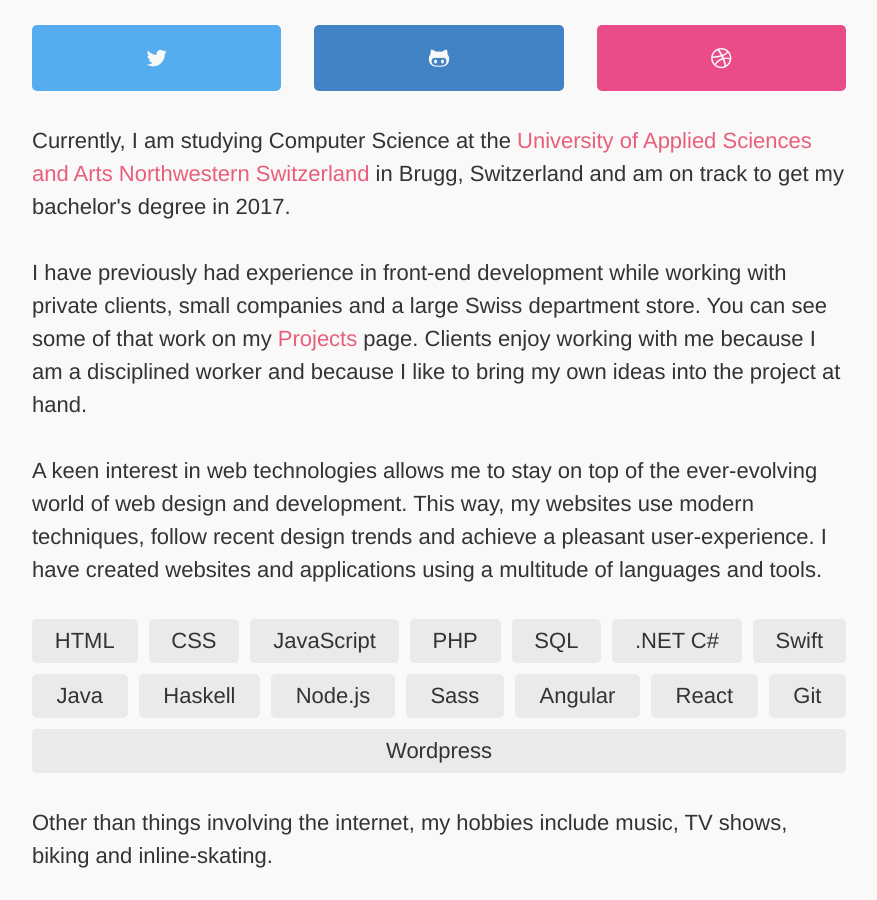
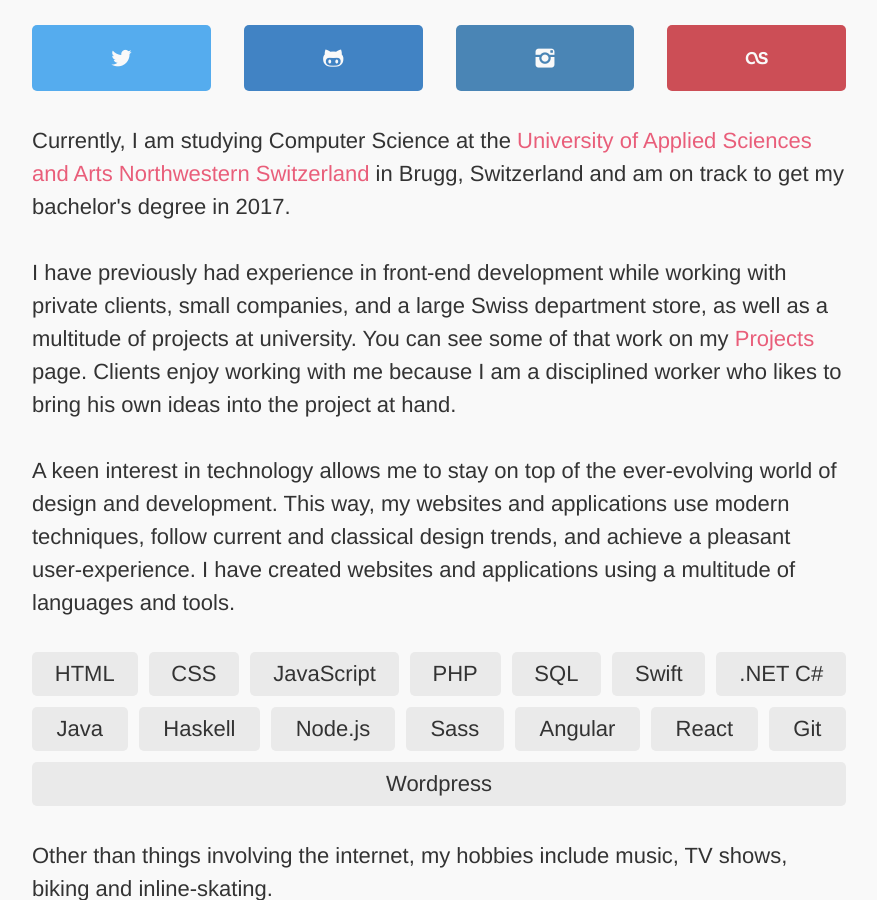
Before and after one commit to RadLikeWhoa/old.sacha.me, a Jekyll site: the page built from about/index.html, in a window 1280 px wide and 900 px high, scrolled down 623 px. Shown: the whole window, without its empty margins (201-1078 px from the left). Built offline with Jekyll 4.4.1, drawn with Linux system fonts in a browser that asks for light colours.

Commit message:
Update about text

```diff
--- a/about/index.html
+++ b/about/index.html
@@ -10,27 +10,30 @@
     <img src="../assets/img/profile.jpg" class="avatar">
     <p>My name is Sacha Schmid. I'm a front-end developer from Switzerland, interested in both interface design and web development. I work at <a href="http://schwabe.ch">Schwabe</a> in Muttenz, Switzerland.</p>
     <ul class="social-list clear" data-grid>
-      <li class="social-item" data-col="1-3">
+      <li class="social-item" data-col="1-4">
         <a href="https://twitter.com/sachaschmid" data-button="center" title="Twitter"><span class="label"><span data-icon="twitter"></span></span></a>
       </li>
-      <li class="social-item" data-col="1-3">
+      <li class="social-item" data-col="1-4">
         <a href="https://github.com/RadLikeWhoa" data-button="center" title="GitHub"><span class="label"><span data-icon="github"></span></span></a>
       </li>
-      <li class="social-item" data-col="1-3">
-        <a href="https://dribbble.com/sachaschmid" data-button="center" title="Dribbble"><span class="label"><span data-icon="dribbble"></span></span></a>
+      <li class="social-item" data-col="1-4">
+        <a href="http://instagram.com/saywhoa_" data-button="center" title="Instagram"><span class="label"><span data-icon="instagram"></span></span></a>
+      </li>
+      <li class="social-item" data-col="1-4">
+        <a href="http://last.fm/user/HawkFire21" data-button="center" title="last.fm"><span class="label"><span data-icon="lastfm"></span></span></a>
       </li>
     </ul>
     <p>Currently, I am studying Computer Science at the <a href="http://fhnw.ch/en/">University of Applied Sciences and Arts Northwestern Switzerland</a> in Brugg, Switzerland and am on track to get my bachelor's degree in 2017.</p>
-    <p>I have previously had experience in front-end development while working with private clients, small companies and a large Swiss department store. You can see some of that work on my <a href="/projects/">Projects</a> page. Clients enjoy working with me because I am a disciplined worker and because I like to bring my own ideas into the project at hand.</p>
-    <p>A keen interest in web technologies allows me to stay on top of the ever-evolving world of web design and development. This way, my websites use modern techniques, follow recent design trends and achieve a pleasant user-experience. I have created websites and applications using a multitude of languages and tools.</p>
+    <p>I have previously had experience in front-end development while working with private clients, small companies, and a large Swiss department store, as well as a multitude of projects at university. You can see some of that work on my <a href="/projects/">Projects</a> page. Clients enjoy working with me because I am a disciplined worker who likes to bring his own ideas into the project at hand.</p>
+    <p>A keen interest in technology allows me to stay on top of the ever-evolving world of design and development. This way, my websites and applications use modern techniques, follow current and classical design trends, and achieve a pleasant user-experience. I have created websites and applications using a multitude of languages and tools.</p>
     <ul data-tags="full">
       <li class="tag">HTML</li>
       <li class="tag">CSS</li>
       <li class="tag">JavaScript</li>
       <li class="tag">PHP</li>
       <li class="tag">SQL</li>
+      <li class="tag">Swift</li>
       <li class="tag">.NET C#</li>
-      <li class="tag">Swift</li>
       <li class="tag">Java</li>
       <li class="tag">Haskell</li>
       <li class="tag">Node.js</li>
@@ -41,17 +44,6 @@
       <li class="tag">Wordpress</li>
     </ul>
     <p>Other than things involving the internet, my hobbies include music, TV shows, biking and inline-skating.</p>
-    <ul class="social-list" data-grid>
-      <li class="social-item" data-col="1-3">
-        <a href="http://instagram.com/saywhoa_" data-button="center" title="Instagram"><span class="label"><span data-icon="instagram"></span></span></a>
-      </li>
-      <li class="social-item" data-col="1-3">
-        <a href="http://last.fm/user/HawkFire21" data-button="center" title="last.fm"><span class="label"><span data-icon="lastfm"></span></span></a>
-      </li>
-      <li class="social-item" data-col="1-3">
-        <a href="https://pinboard.in/u:sachaschmid" data-button="center" title="Pinboard"><span class="label"><span data-icon="pinboard"></span></span></a>
-      </li>
-    </ul>
   </section>
   <section class="home-section">
     <h2 class="section-heading">About This Site</h2>
--- a/index.html
+++ b/index.html
@@ -3,7 +3,7 @@
 ---
 
 <section class="home-section wrap">
-  <p class="site-intro hero-text">Hi there, my name is Sacha Schmid and I am a front-end developer working at <a href="http://schwabe.ch">Schwabe</a>. I design and build websites using modern HTML, CSS and JavaScript.</p>
+  <p class="site-intro hero-text">Hi there, my name is Sacha Schmid and I am a front-end developer working at <a href="http://schwabe.ch">Schwabe</a>. I design and build websites and applications using modern technologies and methodologies.</p>
 </section>
 <section class="home-section wrap">
   <h2 class="section-heading">Latest Project</h2>
```
